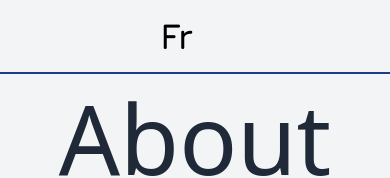
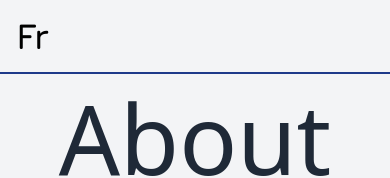
Before and after one commit to alexisDiaz-W/Findr, a Next.js app: page /About in a window 390 px wide. Shown: the top 178 px of the page. Built offline with nearby package versions, Linux system fonts and the light colour scheme.

Commit message:
'Fr' link responsiveness fix

```diff
--- a/app/About/page.tsx
+++ b/app/About/page.tsx
@@ -4,19 +4,12 @@ import Link from 'next/link'
 export default function page() {
     return (
         <div className="bg-gray-100 min-h-screen"> {/* Change 'bg-blue-100' to any background color you prefer */}
-
-
             <div>
                 <div className="flex ">
-                    <Link href="/" passHref >
-                        {/* <img src="https://flowbite.com/docs/images/logo.svg" className="h-8" alt="Flowbite Logo" /> */}
-                        <h4 className="dark:text-blue-500 jura text-4xl  text-black cursor-pointer ml-40 mt-4">Fr</h4>
-                        {/* <span className="self-center text-2xl font-semibold whitespace-nowrap dark:text-white">Flowbite</span> */}
+                    <Link href="/" passHref>
+                        <h4 className="dark:text-blue-500 jura text-4xl text-black cursor-pointer ml-4 mt-4">Fr</h4>
                     </Link>
-
                 </div>
-
-
 
                 <hr className="border-t-2 border-blue-900 my-4 w-full" />
 
```
